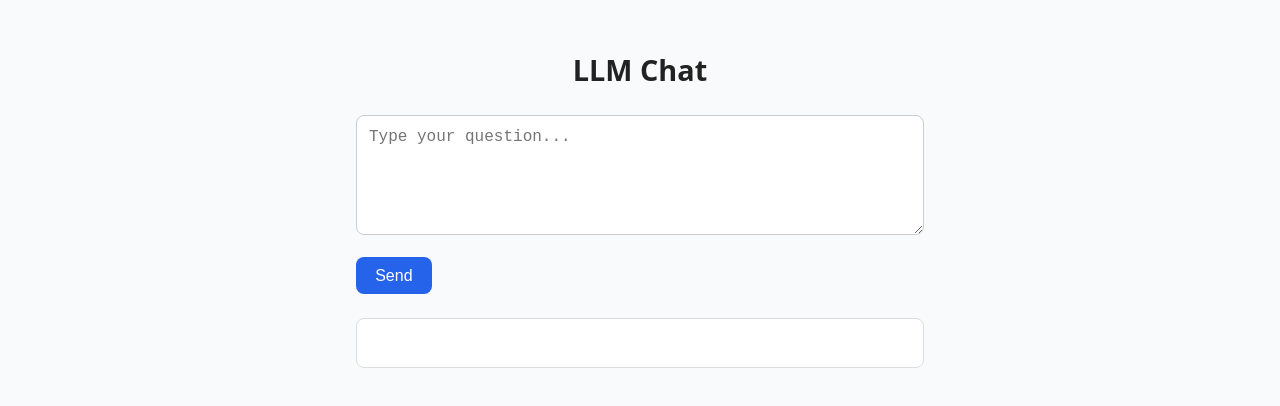
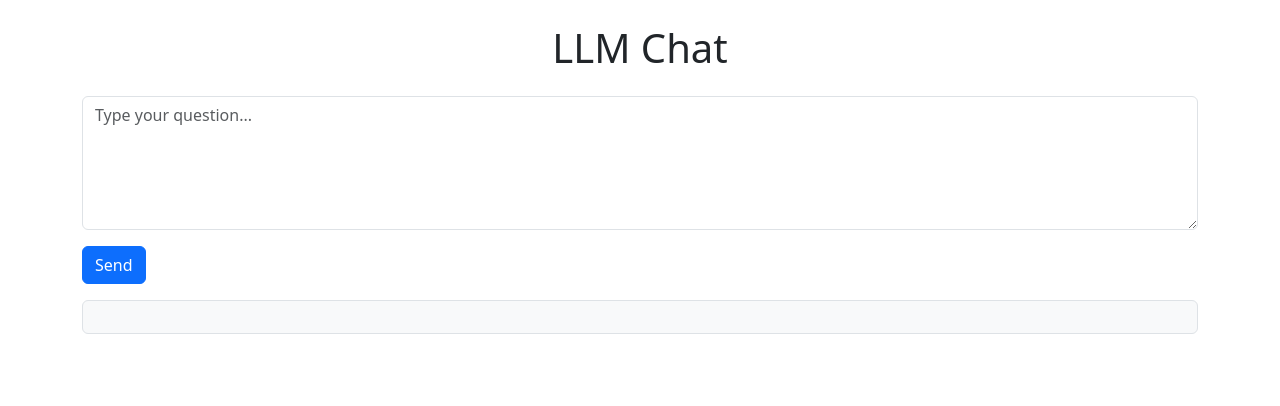
Before and after one commit to ArtyNar/sustainable-llm-azure-app, a plain HTML site: page index.html in a window 1280 px wide. Drawn offline with nearby package versions, Linux system fonts and the light colour scheme.

Commit message:
Test bootstrap

```diff
--- a/index.html
+++ b/index.html
@@ -4,12 +4,13 @@
     <meta charset="UTF-8">
     <meta name="viewport" content="width=device-width, initial-scale=1.0">
     <title>Carbon Aware LLM</title>
-     <link rel="stylesheet" href="/css/style.css">
+    <link href="https://cdn.jsdelivr.net/npm/bootstrap@5.3.3/dist/css/bootstrap.min.css" rel="stylesheet">
 </head>
 <body>
-  <h1>LLM Chat</h1>
-  <textarea id="prompt" placeholder="Type your question..."></textarea>
-  <br>
-  <button onclick="sendPrompt()">Send</button>
-  <div id="response"></div></body>
+    <body class="container py-4">
+    <h1 class="mb-4 text-center">LLM Chat</h1>
+    <textarea id="prompt" class="form-control mb-3" rows="5" placeholder="Type your question..."></textarea>
+    <button id="send" class="btn btn-primary">Send</button>
+    <div id="response" class="border rounded p-3 mt-3 bg-light"></div>
+    </body>
 </html>
```
